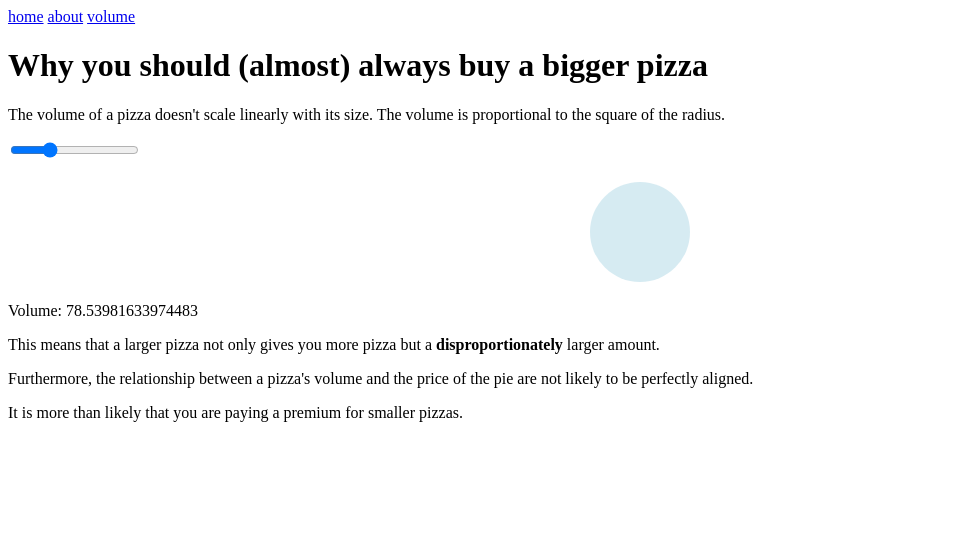
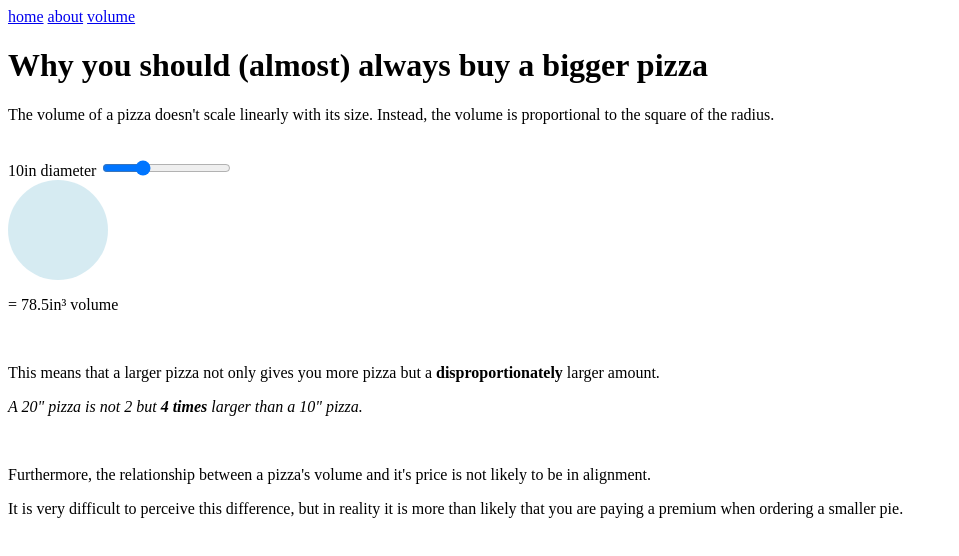
Before and after one commit to nicorichard/hmpdin, a SvelteKit app: page /volume in a window 1280 px wide. Shown: the top 556 px of the page, without its empty margins (0-959 px from the left). Built offline with nearby package versions, Linux system fonts and the light colour scheme.

Commit message:
improvements to the volume page to include rounding and explanations

```diff
--- a/src/routes/volume/+page.svelte
+++ b/src/routes/volume/+page.svelte
@@ -2,23 +2,30 @@
     import Circle from './Circle.svelte';
 
     let diameter = 10;
+
     $: radius = diameter / 2;
-    $: volume = Math.PI * Math.pow(radius, 2);
+    $: volume = Number(
+                    Math.PI * Math.pow(radius, 2)
+                ).toFixed(1);
 </script>
 
 <h1>Why you should (almost) always buy a bigger pizza</h1>
 
-<p>The volume of a pizza doesn't scale linearly with its size. The volume is proportional to the square of the radius.</p>
+<p>The volume of a pizza doesn't scale linearly with its size. Instead, the volume is proportional to the square of the radius.</p>
+<br />
 
 <label>
-    <input type="range" bind:value={diameter} min="8" max="15">
+    {diameter}in diameter
+    <input type="range" bind:value={diameter} min="6" max="20">
 </label>
 
+
 <Circle {radius} />
-<p>Volume: {volume}</p>
+<p>= {volume}in&#179; volume</p>
 
+<br />
 <p>This means that a larger pizza not only gives you more pizza but a <b>disproportionately</b> larger amount.</p>
-
-<p>Furthermore, the relationship between a pizza's volume and the price of the pie are not likely to be perfectly aligned.</p>
-
-<p>It is more than likely that you are paying a premium for smaller pizzas.</p>
+<p><i>A 20" pizza is not 2 but <b>4 times</b> larger than a 10" pizza.</i></p>
+<br />
+<p>Furthermore, the relationship between a pizza's volume and it's price is not likely to be in alignment.</p>
+<p>It is very difficult to perceive this difference, but in reality it is more than likely that you are paying a premium when ordering a smaller pie.</p>
--- a/src/routes/volume/Circle.svelte
+++ b/src/routes/volume/Circle.svelte
@@ -14,7 +14,6 @@
     #circle {
         background-color: lightblue;
         border-radius: 50%;
-        margin: 20px auto;
         opacity: 0.5;
     }
 </style>
```
